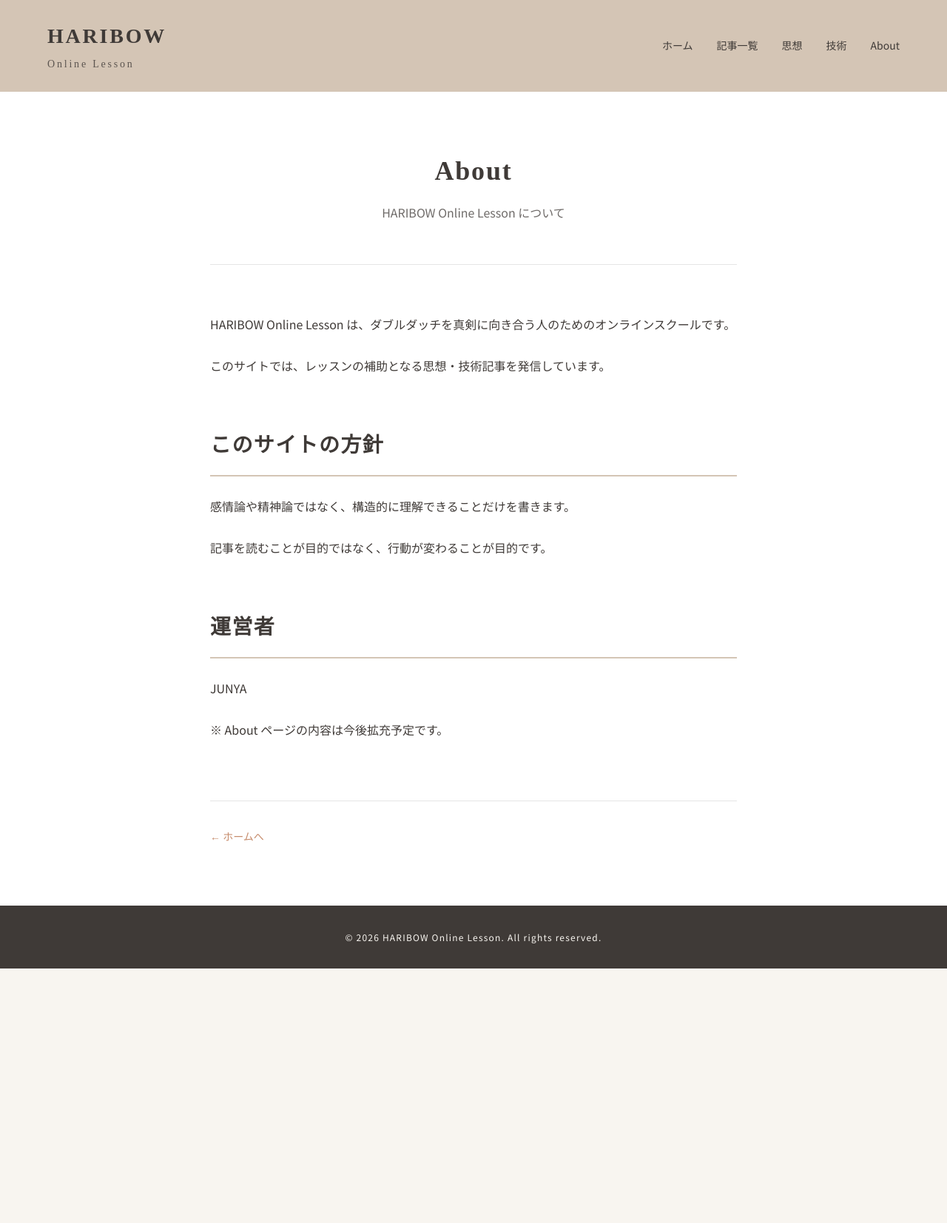
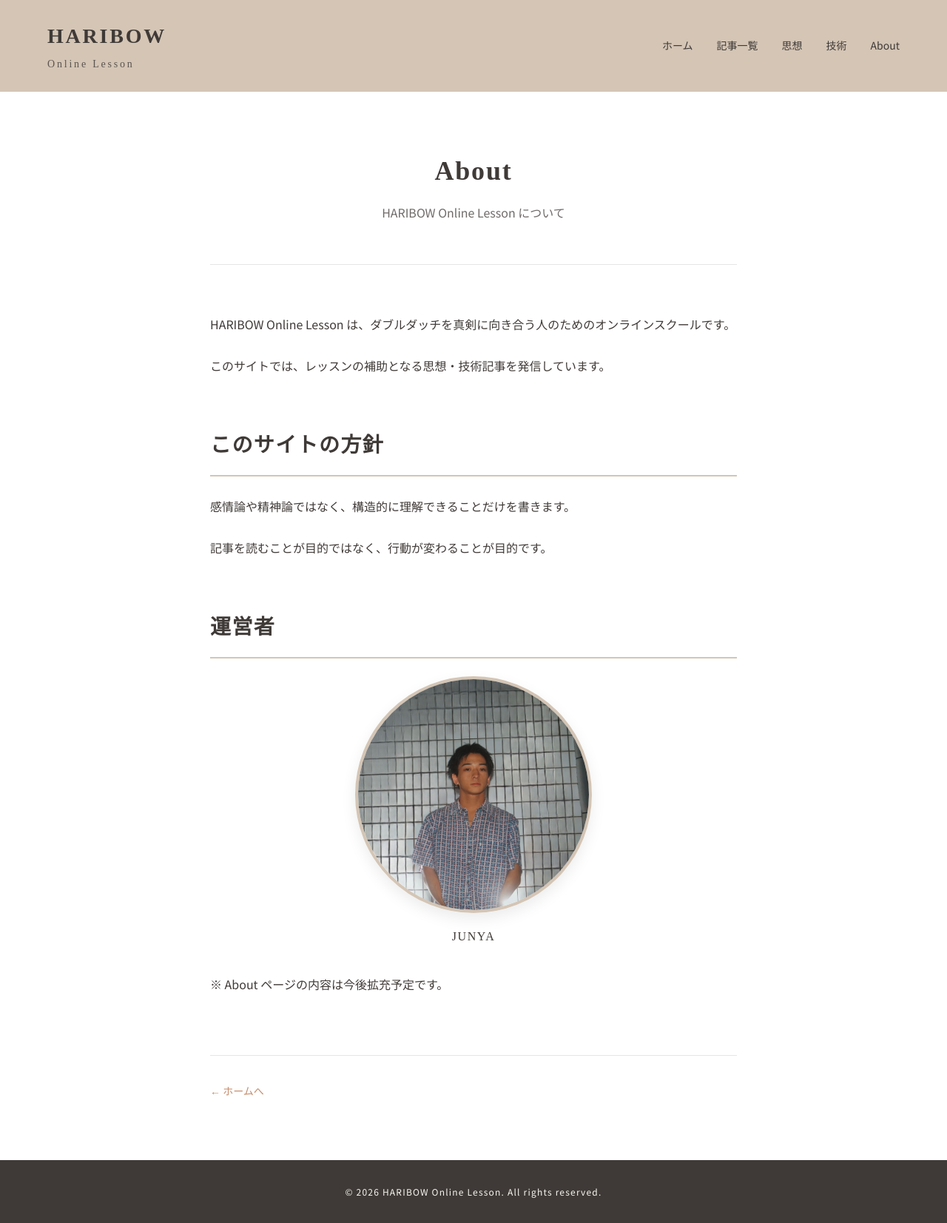
Before and after one commit to JunyaUnityDev/haribow-online-lesson-articles, a Jekyll site: the page built from about/index.html, in a window 1280 px wide. Shown: the whole page at 74% size. Built offline with Jekyll 4.4.1, drawn with Linux system fonts in a browser that asks for light colours; some web fonts are replaced; before the commit the page ends 1309 px from its top, so only the background shows below that.

Commit message:
Add JUNYA artist photo to About page
- Place junya.jpg (1003x1003 JPEG) in assets/images/
- Add <figure class="profile-photo"> in about/index.html
- New SCSS .profile-photo: circular avatar (320px max), warm-beige border, soft shadow

Co-Authored-By: Claude Opus 4.7 <noreply@anthropic.com>

```diff
--- a/about/index.html
+++ b/about/index.html
@@ -23,7 +23,10 @@ title: About
 
       <h2>運営者</h2>
 
-      <p>JUNYA</p>
+      <figure class="profile-photo">
+        <img src="{{ '/assets/images/junya.jpg' | relative_url }}" alt="JUNYA" loading="lazy">
+        <figcaption>JUNYA</figcaption>
+      </figure>
 
       <p>※ About ページの内容は今後拡充予定です。</p>
     </div>
--- a/assets/css/main.scss
+++ b/assets/css/main.scss
@@ -483,6 +483,35 @@ img {
   border-top: 1px solid rgba(0, 0, 0, 0.1);
 }
 
+// ============================================================
+// Profile Photo (About ページの運営者写真)
+// ============================================================
+
+.profile-photo {
+  margin: 24px auto 32px;
+  text-align: center;
+  max-width: 320px;
+
+  img {
+    width: 100%;
+    height: auto;
+    aspect-ratio: 1 / 1;
+    object-fit: cover;
+    border-radius: 50%;
+    border: 4px solid $color-warm-beige;
+    box-shadow: 0 8px 20px rgba(0, 0, 0, 0.08);
+    display: block;
+  }
+
+  figcaption {
+    font-family: $font-serif;
+    font-size: 16px;
+    color: $color-charcoal;
+    margin-top: 16px;
+    letter-spacing: 0.1em;
+  }
+}
+
 .back-link {
   font-family: $font-sans;
   font-size: 14px;
```
Also changed, not shown: assets/images/junya.jpg (added).
